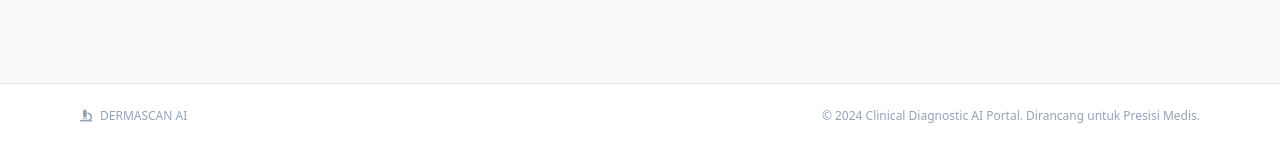
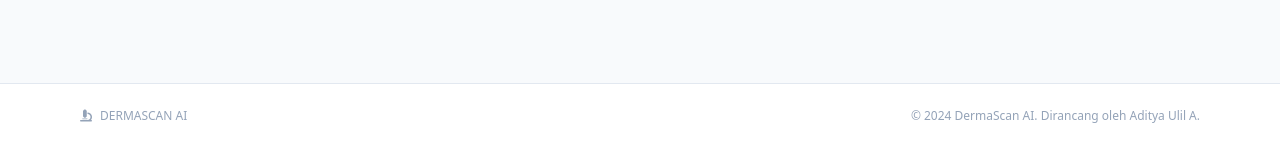
Before and after one commit to justlyznn/DermaScan-AI, a FastAPI app: page / in a window 1280 px wide. Shown: the part 906-1054 px from the top of the page. Run offline with FastAPI, Linux system fonts and the light colour scheme; parts of the project's set-up code (start-up, migrations or seed data) failed here and were passed over; some libraries are stand-ins or nearby versions.

Commit message:
Update footer text to include author name

```diff
--- a/app/templates/index.html
+++ b/app/templates/index.html
@@ -214,7 +214,7 @@
                 <i class="fa-solid fa-microscope"></i> DERMASCAN AI
             </div>
             <div>
-                &copy; 2024 Clinical Diagnostic AI Portal. Dirancang untuk Presisi Medis.
+                &copy; 2024 DermaScan AI. Dirancang oleh Aditya Ulil A.
             </div>
         </div>
     </footer>
```
